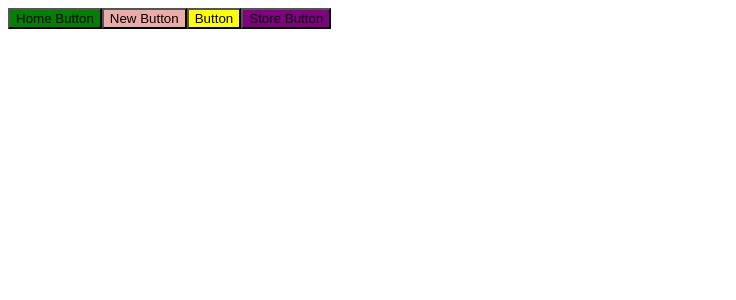
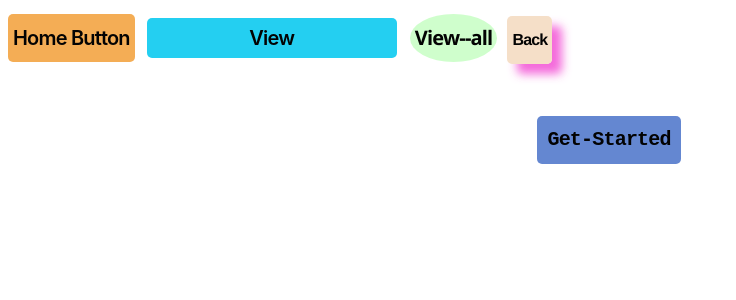
Before and after one commit to steamnp/bfs45, a React (Vite) app: page / in a window 1280 px wide. Shown: the top 300 px of the page, without its empty margins (0-736 px from the left). Built offline with nearby package versions, Linux system fonts and the light colour scheme.

Commit message:
Button modules

```diff
--- a/package.json
+++ b/package.json
@@ -12,7 +12,8 @@
   "dependencies": {
     "node-sass": "^9.0.0",
     "react": "^18.2.0",
-    "react-dom": "^18.2.0"
+    "react-dom": "^18.2.0",
+    "react-router-dom": "^6.22.2"
   },
   "devDependencies": {
     "@types/react": "^18.2.56",
--- a/src/component/button.css
+++ /dev/null
@@ -1,31 +0,0 @@
-.button {
-  background-color: green;
-}
-
-.button--remove {
-  background-color: red;
-}
-
-.button--view-all {
-  background-color: rgb(216, 91, 83, 0.5);
-}
-
-.button--view {
-  background-color: purple;
-}
-
-.button--back {
-  background-color: yellow;
-}
-
-@media only screen and (max-width: 400px) {
-  .button {
-    background-color: blue;
-  }
-}
-
-@media only screen and (min-width: 401px) and (max-width: 600px) {
-  .button {
-    background-color: darkorange;
-  }
-}
--- a/src/component/button.jsx
+++ b/src/component/button.jsx
@@ -1,7 +1,7 @@
-import './button.css'
+import styles from './button.module.css'
 
 function Button({ type, children = 'Button' }) {
-  return <button className={`button ${type ? `button--${type}` : ''}`}>{children}</button>
+  return <button className={`${styles.button} ${type ? styles[`button--${type}`] : ''}`}>{children}</button>
 }
 
 export default Button
--- /dev/null
+++ b/src/component/button.module.css
@@ -0,0 +1,108 @@
+/* CSS -> CSS module -> SASS with CSS module ->Styled Components -> CSS UI Framework (Bootstrap, Tailwind, MUI) */
+
+/* CSS Flex Layout mode */
+/* TODO: box-sizing with button not working */
+
+.button {
+  cursor: pointer;
+  display: inline-flex;
+  justify-content: center;
+  align-items: center;
+  min-width: 20px;
+  height: 48px;
+  background-color: rgba(240, 138, 13, 0.7);
+  border: none;
+  padding: 5px 5px;
+  border: none;
+  font-family: 'Inter', Helvetica, sans-serif;
+  font-size: 20px;
+  font-weight: 600;
+  letter-spacing: -0.8px;
+  transition: all 0.9s;
+  border-radius: 5px;
+  color: rgb(3, 3, 3);
+  user-select: none;
+  -webkit-user-select: none;
+  position: relative;
+}
+
+.button:hover,
+.button:focus {
+  background-color: rgb(226, 169, 227);
+}
+
+/* 42x60 */
+
+.button--view {
+  background-color:rgba(13, 202, 240, 0.9);
+  width: 250px;
+  height: 40px;
+  margin:10px;
+  left: 2px;
+}
+
+.button--view:hover,
+ .button--view:focus{
+  width: 275px;
+  background-color: rgba(65, 67, 174, 0.927);
+  box-shadow: 30px 10px 10px rgba(243, 6, 6, 0.2);
+}
+
+/* Assignment */
+.button--view--all {
+  background-color: rgba(18, 247, 1, 0.2);
+  border-radius: 50%;
+  left: 5px;
+  font-family: 'Segoe UI', Tahoma, Geneva, Verdana, sans-serif;
+}
+
+.button--view--all:focus,
+.button--view--all:hover {
+  background-color: rgba(228, 253, 89, 0.9);
+  margin: 20px;
+  padding: 20px;
+  border-radius: 60%;
+}
+
+.button--back {
+  background-color: rgba(244, 220, 194, 0.9);
+  font-family: 'Franklin Gothic Medium', 'Arial Narrow', Arial, sans-serif;
+  font-size: 100%;
+  position: relative;
+  left: 15px;
+  cursor:crosshair;
+  box-shadow: 10px 10px 10px rgba(243, 91, 215, 0.9);
+}
+
+.button--back:hover,
+.button--back:focus{
+  background-color: rgba(203, 73, 172, 0.9);
+  padding: 10px;
+  margin-top: 15px;
+  top: 30px;
+}
+
+.button--get-started {
+  font-family:'Courier New', Courier, monospace;
+  top: 100px;
+  padding: 10px 10px;
+  background-color: rgba(84, 122, 205, 0.9);
+}
+
+/* 0 - 480px */
+/* small screen -> mobile devices */
+@media only screen and (max-width: 800px) {
+  .button--view {
+    background-color: rgba(243, 34, 6, 0.919);
+    padding: 50px;
+    box-shadow: 15px 15px 15px rgba(228, 253, 89, 0.9);
+  }
+}
+
+/* medium screen -> tablets */
+/* 481-768 */
+@media only screen and (min-width: 481px) and (max-width: 768px) {
+  .button--view {
+    background-color: rgba(240, 119, 110, 0.927);
+  }
+}
--- a/src/pages/home.jsx
+++ b/src/pages/home.jsx
@@ -1,13 +1,23 @@
 import Button from '../component/button'
+import React, {useEffect} from 'react'
 import Store from './store'
 
+function Pagetitle(){
+  useEffect(() => {document.title = 'Button Modules'},[])
+}
+
 function Home() {
+  Pagetitle()
   return (
     <div>
       <Button>Home Button</Button>
-      <Button type="view-all">New Button</Button>
-      <Button type="back" />
-      <Store />
+      <Button type="view">View</Button>
+      <Button type="view--all">View--all</Button>
+      <Button type="back">Back</Button>
+      <Button type="get-started">Get-Started</Button>
+      {/*<Button type="view-all">New Button</Button>
+      <Button type="back" />*/}
+      {/*<Store />*/}
     </div>
   )
 }
```
Also changed, not shown: 1 other file (tests, documents, lock files or other folders).
